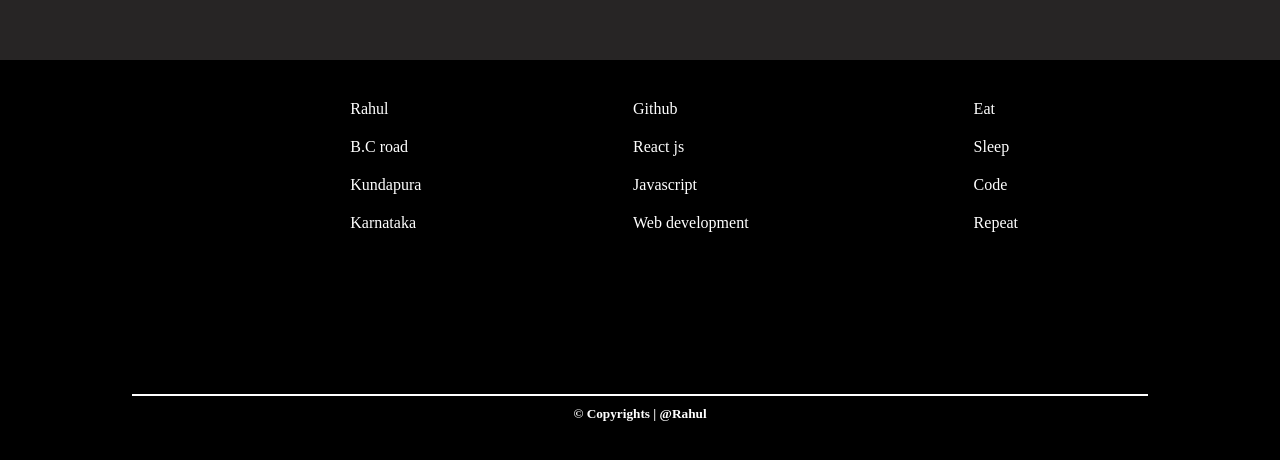
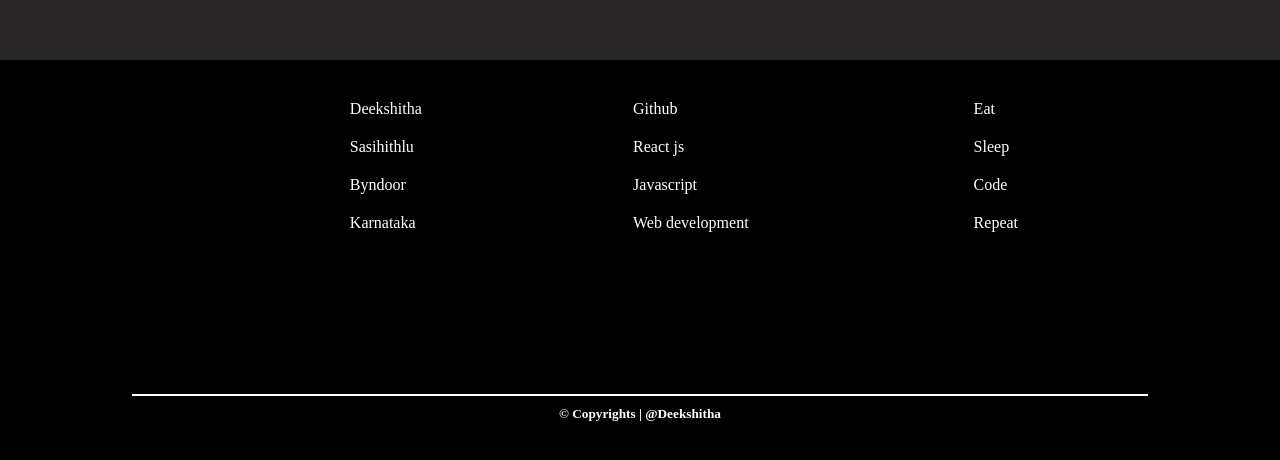
Before and after one commit to Deeksha27Deekshitha/Three_T, a plain HTML site: page game_web/playwithai.html in a window 1280 px wide. Shown: the part 1034-1494 px from the top of the page. Drawn offline with Linux system fonts and the light colour scheme.

Commit message:
Update playwithai.html

```diff
--- a/game_web/playwithai.html
+++ b/game_web/playwithai.html
@@ -453,9 +453,9 @@
         <div class="footer_container">
             <div class="footer_blocks">
                 <ul>
-                        <li>Rahul</li>
-                        <li>B.C road</li>
-                        <li>Kundapura</li>
+                    <li>Deekshitha</li>
+                    <li>Sasihithlu</li>
+                    <li>Byndoor</li>
                     <li>Karnataka</li>
                 </ul>
             </div>
@@ -478,9 +478,8 @@
                 </ul>
             </div>
         </div>
-            <h5>&copy; Copyrights | <a href="https://github.com/rahul200218">@Rahul</a></h5>
+        <h5>&copy; Copyrights | <a href="https://github.com/Deeksha27Deekshitha">@Deekshitha</a></h5>
     </footer>
-
 
         <script>
           let burger = document.getElementById('burger');
```
Lines whose indentation alone changed are shown as unchanged.
